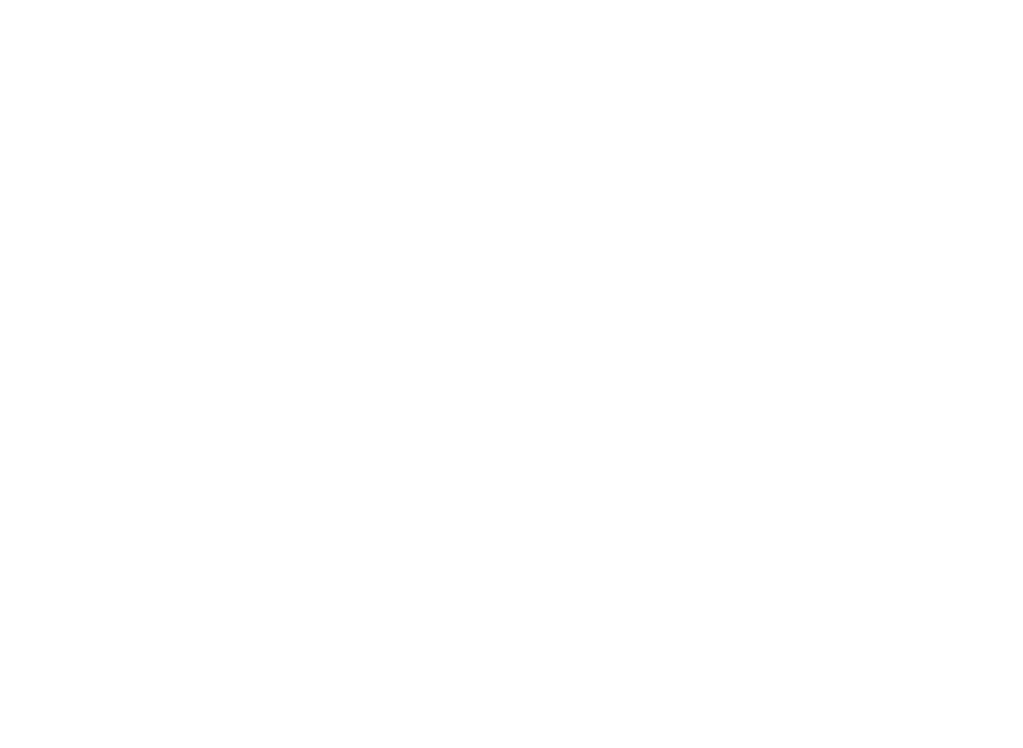
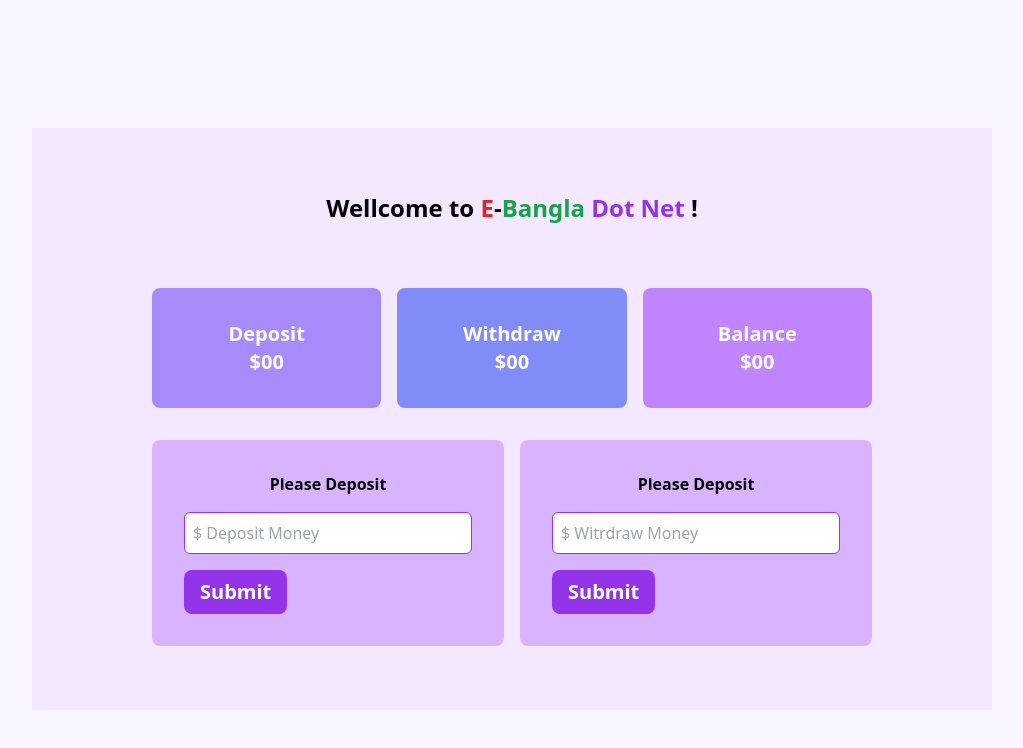
Before and after one commit to mdibrahimkhalil1995/E-bangla, a plain HTML site: page main.html in a window 1280 px wide. Shown: the whole page, without its empty margins (128-1151 px from the left). Drawn offline with nearby package versions, Linux system fonts and the light colour scheme.

Commit message:
this is our ebangla account

```diff
--- a/main.html
+++ b/main.html
@@ -0,0 +1,45 @@
+<!DOCTYPE html>
+<html lang="en">
+<head>
+    <meta charset="UTF-8">
+    <meta http-equiv="X-UA-Compatible" content="IE=edge">
+    <meta name="viewport" content="width=device-width, initial-scale=1.0">
+    <title>Document</title>
+    <script src="https://cdn.tailwindcss.com"></script>
+</head>
+<body class="bg-purple-50">
+    <div class="bank-container w-3/4 mt-32 m-auto bg-purple-100 py-16">
+        <header>
+            <h1 class="text-2xl font-bold text-center">Wellcome to <span class="text-red-600">E</span>-<span class="text-green-600">Bangla</span> <span class="text-purple-600">Dot Net</span> !</h1>
+        </header>
+        <main>
+            <div class="grid grid-cols-3 mx-auto gap-4 w-3/4 mt-16">
+                <div class="deposit-box text-center bg-violet-400 text-white text-xl py-8 font-semibold text-center rounded-lg">
+                    <h1>Deposit</h1>
+                    <h2>$<span>00</span></h2>
+                </div>
+                <div class="deposit-box text-center bg-indigo-400 text-white text-xl py-8 font-semibold text-center rounded-lg">
+                    <h1>Withdraw</h1>
+                    <h2>$<span>00</span></h2>
+                </div>
+                <div class="deposit-box text-center bg-purple-400 text-white text-xl py-8 font-semibold text-center rounded-lg">
+                    <h1>Balance</h1>
+                    <h2>$<span>00</span></h2>
+                </div>
+            </div>
+            <div class="grid grid-cols-2 gap-4 w-3/4 m-auto mt-8">
+                <div class="deposit-box bg-purple-300 p-8 rounded-lg">
+                    <h1 class="font-semibold text-center">Please Deposit</h1>
+                    <input type="text" class="block w-full p-2 border border-purple-600 rounded-md mt-4" placeholder="$ Deposit Money">
+                    <button type="submit" class="bg-purple-600 px-4 py-2 block mt-4 rounded-lg text-xl font-bold text-white">Submit</button>
+                </div>
+                <div class="deposit-box bg-purple-300 p-8 rounded-lg">
+                    <h1 class="font-semibold text-center">Please Deposit</h1>
+                    <input type="text" class="block w-full p-2 border border-purple-600 rounded-md mt-4" placeholder="$ Witrdraw Money">
+                    <button type="submit"class="bg-purple-600 px-4 py-2 block mt-4 rounded-lg text-xl font-bold text-white" >Submit</button>
+                </div>
+            </div>
+        </main>
+    </div>
+</body>
+</html>
```
Also changed, not shown: index.html (+2 -2 lines), js/login.js (+15 -1 lines).
